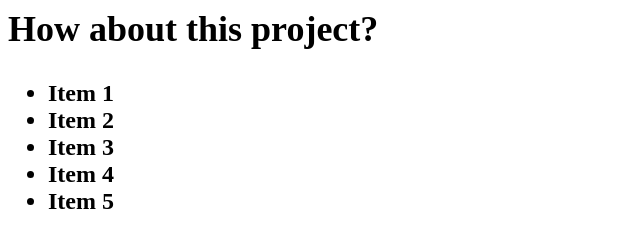
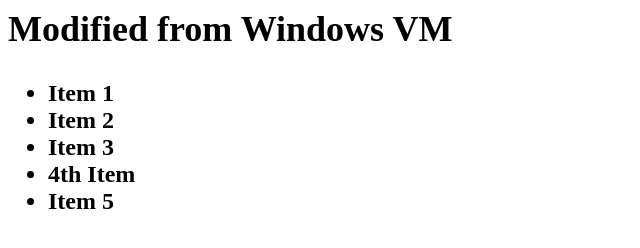
Before and after one commit to plitwin/MyProject, a plain HTML site: page index.html in a window 1280 px wide. Shown: the whole page, without its empty margins (0-640 px from the left). Drawn offline with Linux system fonts and the light colour scheme.

Commit message:
Changed on PC VM

```diff
--- a/index.html
+++ b/index.html
@@ -5,12 +5,12 @@
 <body>
 	<h2>
 		<div id="container">
-			<h2>How about this project?</h2>
+			<h2>Modified from Windows VM</h2>
 			<ul>
 				<li>Item 1</li>
 				<li>Item 2</li>
 				<li>Item 3</li>
-				<li>Item 4</li>
+				<li>4th Item</li>
 				<li>Item 5</li>
 			</ul>
 		</div>
```
